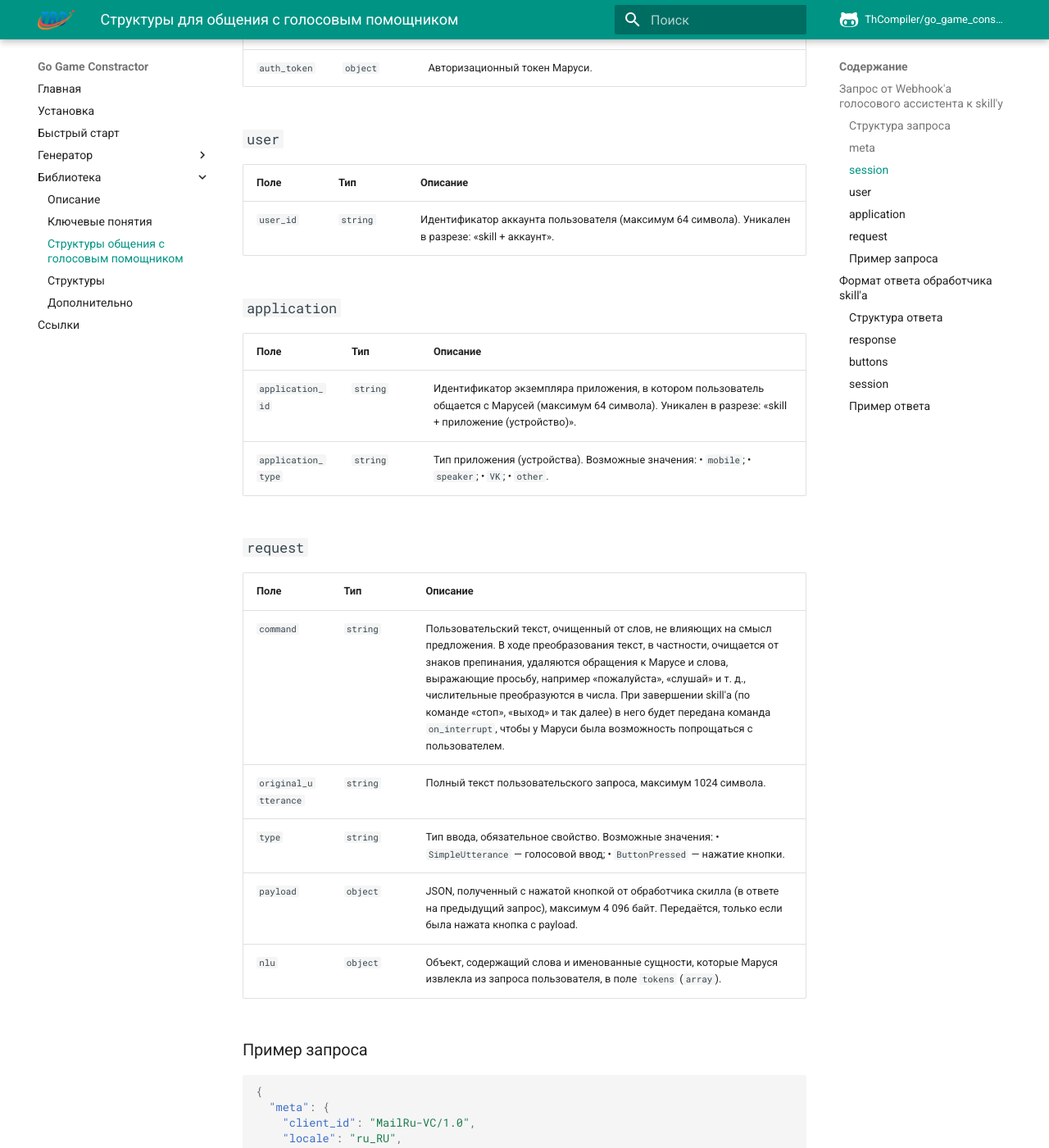
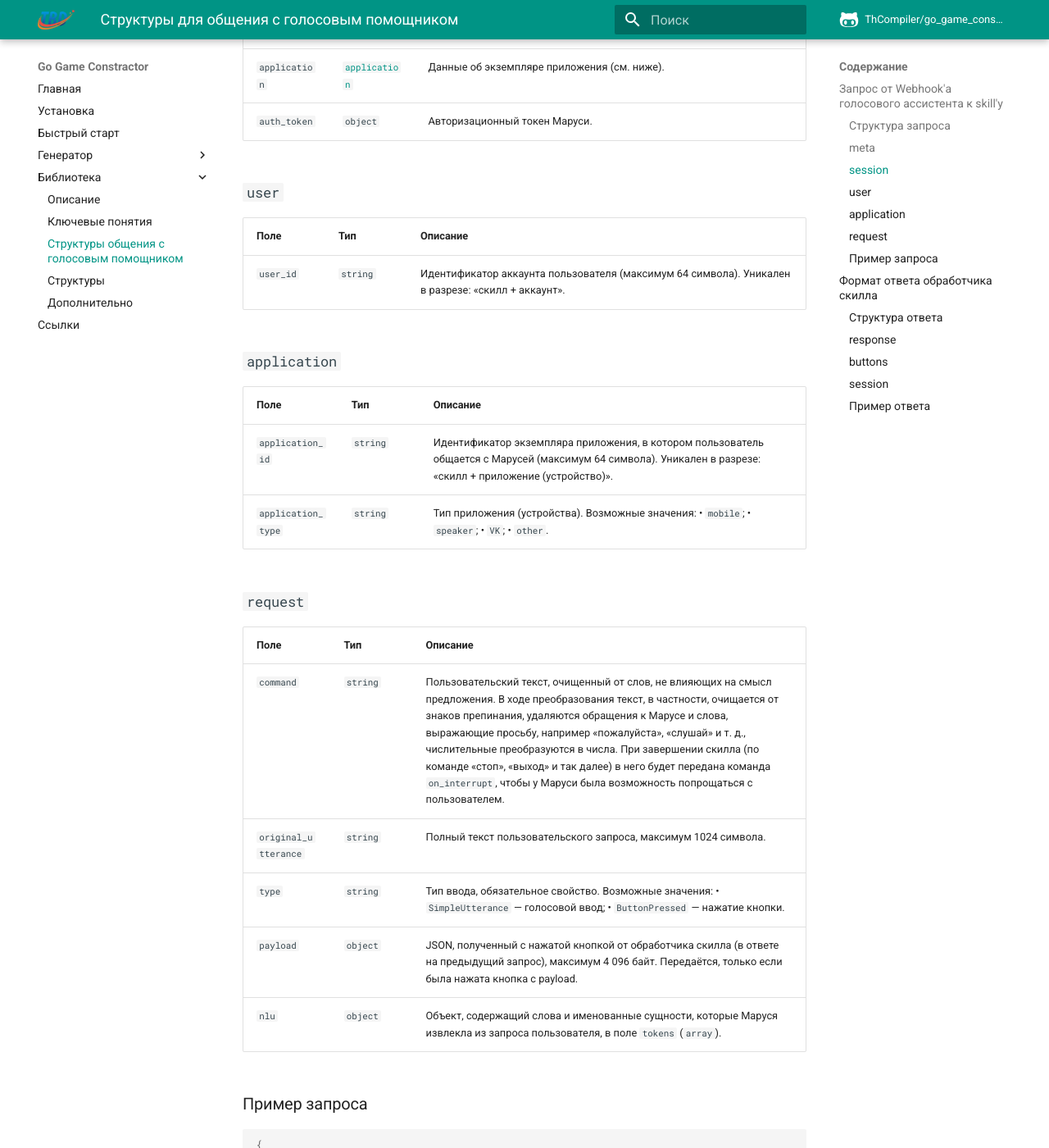
Before and after one commit to ThCompiler/go_game_constractor, an MkDocs documentation site: the page built from docs/lib_marusia_structs.md, in a window 1280 px wide and 1400 px high, scrolled down 1389 px. Shown: the whole window at 82% size. Built offline with MkDocs 1.6.1 and Material for MkDocs 9.7.7, drawn with Linux system fonts in a browser that asks for light colours; comment, search, counter and statistics services are not loaded; the version menu is left out; some of the changed text lies outside the part shown.

Commit message:
Update lib_marusia_structs.md

````diff
--- a/docs/lib_marusia_structs.md
+++ b/docs/lib_marusia_structs.md
@@ -22,14 +23,14 @@
 |--------------|----------|------------------------------------------------------------------------------------------------------------------------------------------------------------------------|
 | `locale`     | `string` | Язык в POSIX-формате, максимум 64 символа.                                                                                                                             |
 | `timezone`   | `string` | Название часового пояса, включая алиасы, максимум 64 символа.                                                                                                          |
-| `interfaces` | `array`  | Интерфейсы, доступные на устройстве пользователя. Сейчас всегда присылается `screen` — пользователь может видеть ответ skill'а (кстати, в перечне такого нет) на экране и открывать ссылки в браузере. |
+| `interfaces` | `array`  | Интерфейсы, доступные на устройстве пользователя. Сейчас всегда присылается `screen` — пользователь может видеть ответ скилла на экране и открывать ссылки в браузере. |
 
 ### `session`
 
 | Поле                   | Тип                           | Описание                                                                                                                                                                                                           |
 |------------------------|-------------------------------|--------------------------------------------------------------------------------------------------------------------------------------------------------------------------------------------------------------------|
 | `session_id`           | `string`                      | Уникальный идентификатор сессии, максимум 64 символа.                                                                                                                                                              |
-| `skill_id`             | `string`                      | Идентификатор вызываемого skill'а, присвоенный при создании. Соответствует полю «Маруся ID» в настройках skill'а.                                                                                                    |
+| `skill_id`             | `string`                      | Идентификатор вызываемого скилла, присвоенный при создании. Соответствует полю «Маруся ID» в настройках скилла.                                                                                                    |
 | `new`                  | `boolean`                     | Признак новой сессии: • `true` — пользователь начинает новый разговор, • `false` — запрос отправлен в рамках уже начатого разговора.                                                               |
 | `message_id`           | `integer`                     | Идентификатор сообщения в рамках сессии, максимум 8 символов. Инкрементируется с каждым следующим запросом.                                                                                                        |
 | `user`                 | [`user`](#user)               | Данные о пользователе. Передаётся, только если пользователь авторизован. (см. ниже).                                                                                                                               |
@@ -40,20 +41,20 @@
 
 | Поле      | Тип      | Описание                                                                                          |
 |-----------|----------|---------------------------------------------------------------------------------------------------|
-| `user_id` | `string` | Идентификатор аккаунта пользователя (максимум 64 символа). Уникален в разрезе: «skill + аккаунт». |
+| `user_id` | `string` | Идентификатор аккаунта пользователя (максимум 64 символа). Уникален в разрезе: «скилл + аккаунт». |
 
 ### `application`
 
 | Поле               | Тип      | Описание                                                                                                                                                     |
 |--------------------|----------|--------------------------------------------------------------------------------------------------------------------------------------------------------------|
-| `application_id`   | `string` | Идентификатор экземпляра приложения, в котором пользователь общается с Марусей (максимум 64 символа). Уникален в разрезе: «skill + приложение (устройство)». |
+| `application_id`   | `string` | Идентификатор экземпляра приложения, в котором пользователь общается с Марусей (максимум 64 символа). Уникален в разрезе: «скилл + приложение (устройство)». |
 | `application_type` | `string` | Тип приложения (устройства). Возможные значения: • `mobile`; • `speaker`; • `VK`; • `other`.                                                                 |
 
 ### <a id="request-marusia"></a> `request`
 
 | Поле                 | Тип      | Описание                                                                                                                                                                                                                                                                                                                                                                                                                                                                |
 |----------------------|----------|-------------------------------------------------------------------------------------------------------------------------------------------------------------------------------------------------------------------------------------------------------------------------------------------------------------------------------------------------------------------------------------------------------------------------------------------------------------------------|
-| `command`            | `string` | Пользовательский текст, очищенный от слов, не влияющих на смысл предложения. В ходе преобразования текст, в частности, очищается от знаков препинания, удаляются обращения к Марусе и слова, выражающие просьбу, например «пожалуйста», «слушай» и т. д., числительные преобразуются в числа. При завершении skill'а (по команде «стоп», «выход» и так далее) в него будет передана команда `on_interrupt`, чтобы у Маруси была возможность попрощаться с пользователем. |
+| `command`            | `string` | Пользовательский текст, очищенный от слов, не влияющих на смысл предложения. В ходе преобразования текст, в частности, очищается от знаков препинания, удаляются обращения к Марусе и слова, выражающие просьбу, например «пожалуйста», «слушай» и т. д., числительные преобразуются в числа. При завершении скилла (по команде «стоп», «выход» и так далее) в него будет передана команда `on_interrupt`, чтобы у Маруси была возможность попрощаться с пользователем. |
 | `original_utterance` | `string` | Полный текст пользовательского запроса, максимум 1024 символа.                                                                                                                                                                                                                                                                                                                                                                                                          |
 | `type`               | `string` | Тип ввода, обязательное свойство. Возможные значения: • `SimpleUtterance` — голосовой ввод; • `ButtonPressed` — нажатие кнопки.                                                                                                                                                                                                                                                                                                                                         |
 | `payload`            | `object` | JSON, полученный с нажатой кнопкой от обработчика скилла (в ответе на предыдущий запрос), максимум 4 096 байт. Передаётся, только если была нажата кнопка с payload.                                                                                                                                                                                                                                                                                                    |
@@ -102,7 +103,7 @@
   "version": "1.0"
 }
 ```
-## Формат ответа обработчика skill'а
+## Формат ответа обработчика скилла
 -------------------------------------------------------------------------------------------
 
 ### Структура ответа
@@ -130,7 +131,7 @@
 |-----------|----------|------------------------------------------------------------------------------------------------------------------------------------------------------------------------------------------------------------------|
 | `title`   | `string` | _Обязательное_. Текст кнопки, максимум 64 символа.                                                                                                                                                               |
 | `url`     | `string` | URL, который откроется при нажатии на кнопку, максимум 1 024 байта. Если свойство URL не указано, по нажатию на кнопку навыку будет отправлен текст кнопки. Пока кнопки с URL не поддерживаются в приложении VK. |
-| `payload` | `object` | Любой JSON, который нужно отправить skill'у, если эта кнопка будет нажата, максимум 4 096 байт.                                                                                                                   |
+| `payload` | `object` | Любой JSON, который нужно отправить скиллу, если эта кнопка будет нажата, максимум 4 096 байт.                                                                                                                   |
 
 ### `session`
 
````
Also changed, not shown: other parts of docs/lib_marusia_structs.md (+1 -0 lines).
